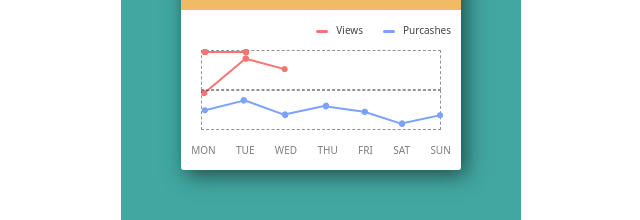
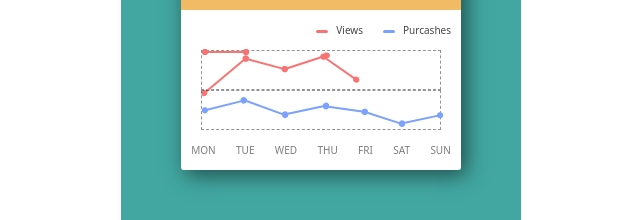
Before and after one commit to Sebastianbvm/CSS-Challenge, a plain HTML site: page Day005/index.html in a window 1280 px wide. Shown: the part 340-560 px from the top of the page, 319-959 px from the left. Drawn offline with Linux system fonts and the light colour scheme.

Commit message:
atualizei o day 05

```diff
--- a/Day005/style.css
+++ b/Day005/style.css
@@ -221,6 +221,20 @@ body {
     rotate: 15deg;
 }
 
+.lines-red > .line3-red {
+    width: 50px;
+    top: 18px;
+    left: 80px;
+    rotate: -18deg;
+}
+
+.lines-red > .line4-red {
+    width: 46px;
+    top: 3px;
+    left: 119px;
+    rotate: 35deg;
+}
+
 .lines-blue > .line1-blue {
     width: 46px;
     top: 50%;
```
